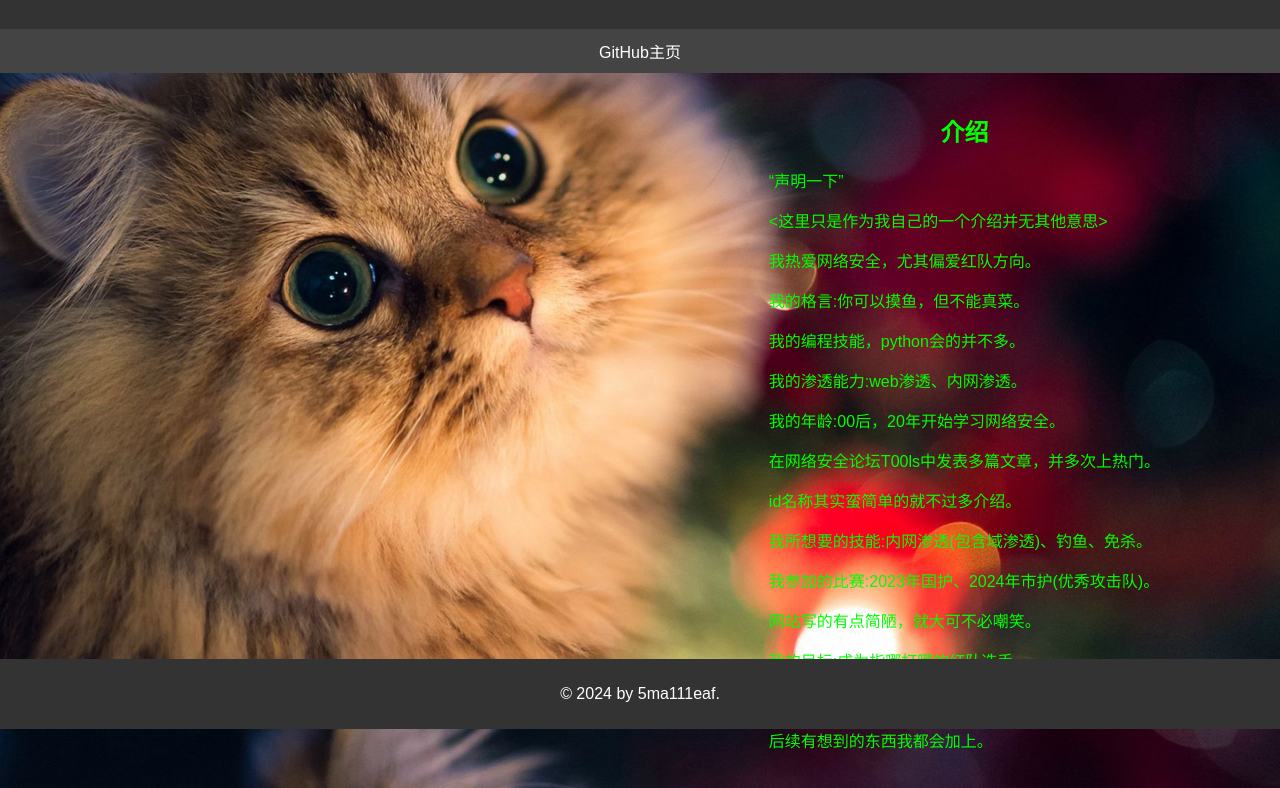
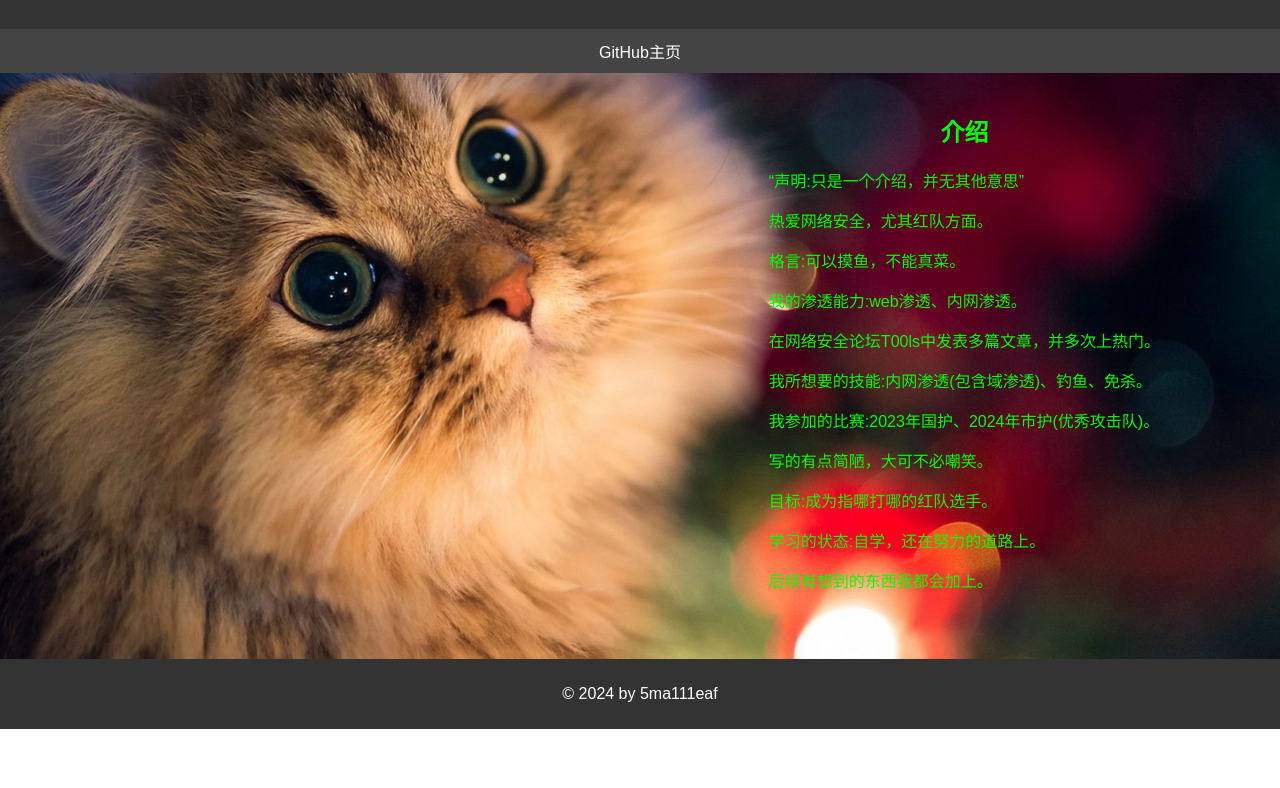
Before and after one commit to 5ma111eaf/5ma111eaf.github.io, a plain HTML site: page index.html in a window 1280 px wide. Shown: the part 71-859 px from the top of the page. After the commit the page ends 800 px from the top, so only its background shows below. Drawn offline with Linux system fonts and the light colour scheme.

Commit message:
Update index.html

```diff
--- a/index.html
+++ b/index.html
@@ -72,19 +72,15 @@
     <section id="home">
         <centert>
             <h2>介绍</h2>
-            <p>“声明一下”</p>
-            <p><这里只是作为我自己的一个介绍并无其他意思></p>
-            <p>我热爱网络安全，尤其偏爱红队方向。</p>
-            <p>我的格言:你可以摸鱼，但不能真菜。</p>
-            <p>我的编程技能，python会的并不多。</p>
+            <p>“声明:只是一个介绍，并无其他意思”</p>
+            <p>热爱网络安全，尤其红队方面。</p>
+            <p>格言:可以摸鱼，不能真菜。</p>
             <p>我的渗透能力:web渗透、内网渗透。</p>
-            <p>我的年龄:00后，20年开始学习网络安全。</p>
             <p>在网络安全论坛T00ls中发表多篇文章，并多次上热门。</p>
-            <p>id名称其实蛮简单的就不过多介绍。</p>
             <p>我所想要的技能:内网渗透(包含域渗透)、钓鱼、免杀。</p>
             <p>我参加的比赛:2023年国护、2024年市护(优秀攻击队)。</p>
-            <p>网站写的有点简陋，就大可不必嘲笑。</p>
-            <p>我的目标:成为指哪打哪的红队选手。</p>
+            <p>写的有点简陋，大可不必嘲笑。</p>
+            <p>目标:成为指哪打哪的红队选手。</p>
             <p>学习的状态:自学，还在努力的道路上。</p>
             <p>后续有想到的东西我都会加上。</p>
         </centert>
@@ -92,7 +88,7 @@
 </main>
 
 <footer>
-    <p>© 2024 by 5ma111eaf.</p>
+    <p>© 2024 by 5ma111eaf</p>
 </footer>
 
 </body>
```
